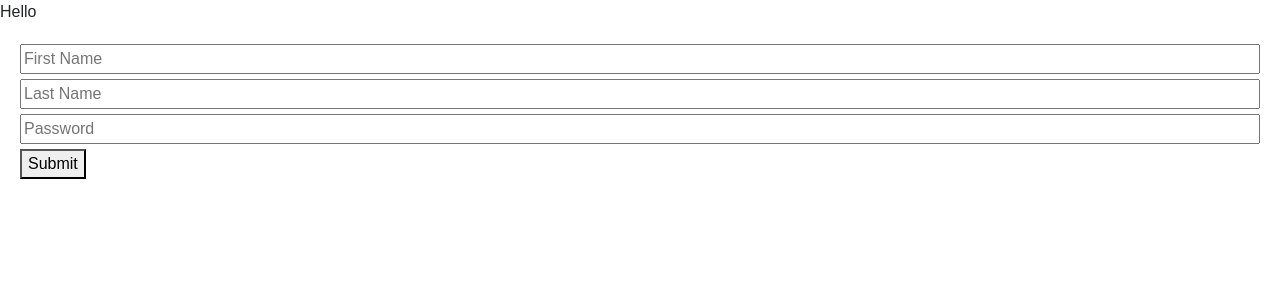
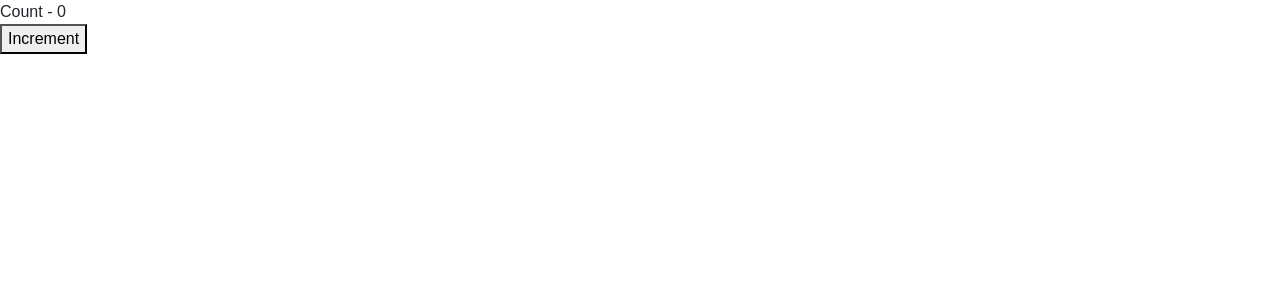
Before and after one commit to quylai/learning-react-redux, a React (Create React App) app in the folder client/: page / in a window 1280 px wide. Shown: the top 300 px of the page. Built offline with nearby package versions, Linux system fonts and the light colour scheme.

Commit message:
11 - setState; done

```diff
--- a/client/src/App.js
+++ b/client/src/App.js
@@ -1,10 +1,11 @@
 import React from "react";
-import Form from "./components/Form";
+import Counter from "./components/Counter.js";
+
 
 function App() {
   return(
     <>
-      <Form />
+    <Counter />
     </>
   );
 }
--- /dev/null
+++ b/client/src/components/Counter.js
@@ -0,0 +1,49 @@
+
+import React, { Component } from 'react'
+
+class Counter extends Component {
+
+  constructor(props) {
+    super(props)
+
+    this.state = {
+      count: 0
+    }
+  }
+
+  increment() {
+    // this.setState(
+    //   {
+    //     count: this.state.count + 1
+    //   },
+    //   () => {
+    //     console.log('consolelog is right now in callback function', this.state.count)
+    //   }
+    // )
+
+    this.setState(prevState => ({
+      count: prevState.count + 1
+    }));
+
+    console.log(this.state.count);
+  }
+
+  incrementFive() {
+    this.increment()
+    this.increment()
+    this.increment()
+    this.increment()
+    this.increment()
+  }
+
+  render() {
+    return (
+      <div>
+        <div>Count - {this.state.count}</div>
+        <button onClick={() => this.incrementFive()}>Increment</button>
+      </div>
+    )
+  }
+}
+
+export default Counter
--- a/client/src/components/Form/index.js
+++ /dev/null
@@ -1,88 +0,0 @@
-//---------------------------------------------------------------------------------
-
-
-
-import React, { Component } from "react";  // for using "class...extends..."
-import "./style.css";
-
-class Form extends Component {
-  // Setting the component's initial state
-  state = {
-    firstName: "",
-    lastName: "",
-    password: ""
-  };
-
-  handleInputChange = event => {
-
-    let value = event.target.value;  // value input's by user
-    const name = event.target.name;  // naming of key
-
-    if (name === "password") {  //?
-      value = value.substring(0, 15);
-    }
-    // let value user inputs associate with its name @ the location in browswer
-    this.setState({
-      [name]: value
-    });
-  };
-
-  // codes block when "submit" button pressed
-  handleFormSubmit = event => {
-    // Preventing the default behavior of the form submit (which is to refresh the page)
-    event.preventDefault();
-    if (!this.state.firstName || !this.state.lastName) {
-      alert("Fill out your first and last name please!");
-    } else if (this.state.password.length < 6) {
-      alert(
-        `Choose a more secure password ${this.state.firstName} ${this.state
-          .lastName}`
-      );
-    } else {
-      alert(`Hello ${this.state.firstName} ${this.state.lastName}`);
-    }
-
-    this.setState({  // clearing input fields
-      firstName: "",
-      lastName: "",
-      password: ""
-    });
-  };
-//---------------------------------------------------------------------------------
-  render() {
-    // Notice how each input has a `value`, `name`, and `onChange` prop
-    return (
-      <div>
-        <p>
-          Hello {this.state.firstName} {this.state.lastName}
-        </p>
-        <form className="form">
-          <input
-            value={this.state.firstName}  // state-value
-            name="firstName"
-            onChange={this.handleInputChange}  // to-do funct when changes
-            type="text"
-            placeholder="First Name"           // shadows texts in input field
-          />
-          <input
-            value={this.state.lastName}
-            name="lastName"
-            onChange={this.handleInputChange}
-            type="text"
-            placeholder="Last Name"
-          />
-          <input
-            value={this.state.password}
-            name="password"
-            onChange={this.handleInputChange}
-            type="password"
-            placeholder="Password"
-          />
-          <button onClick={this.handleFormSubmit}>Submit</button>
-        </form>
-      </div>
-    );
-  }
-}
-
-export default Form;
--- a/client/src/components/Form/style.css
+++ /dev/null
@@ -1,10 +0,0 @@
-.form {
-  margin: 20px;
-}
-
-.form input {
-  display: block;
-  margin-top: 5px;
-  margin-bottom: 5px;
-  width: 100%;
-}
```
Also changed, not shown: client/src/index.js (+31 -0 lines).
